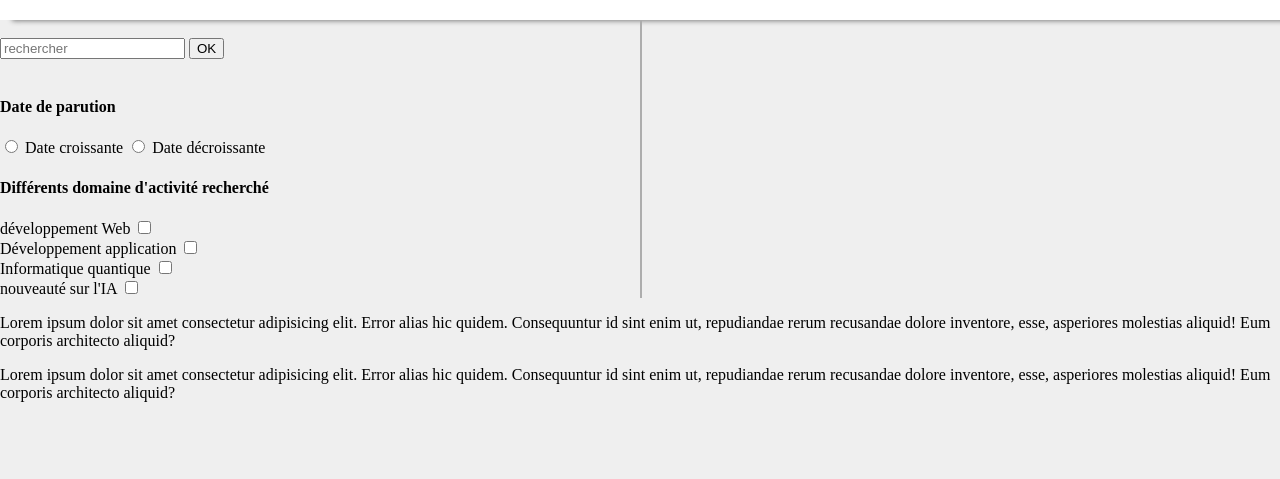
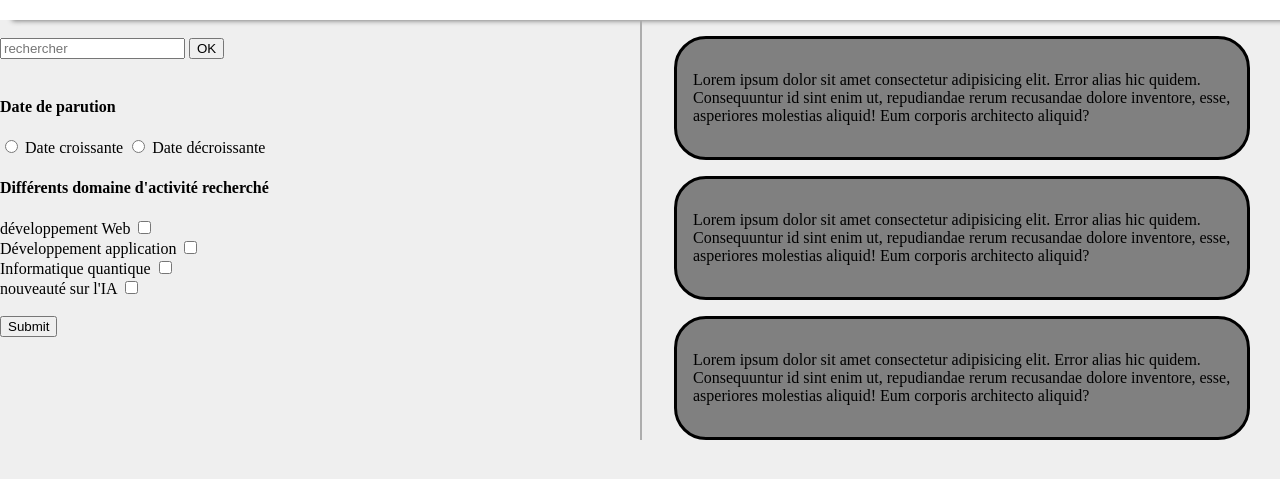
Before and after one commit to Destroyeur6315/Application-ReseauSocial, a plain HTML site: page Code/Code-FrontEnd/Html/faq.html in a window 1280 px wide. Shown: the part 79-558 px from the top of the page. Drawn offline with Linux system fonts and the light colour scheme.

Commit message:
modif page Faq

```diff
--- a/Code/Code-FrontEnd/Css/faq.css
+++ b/Code/Code-FrontEnd/Css/faq.css
@@ -32,8 +32,28 @@ nav{
     align-items: center;
 }
 
+#container{
+    display: flex;
+    flex-direction: row;
+    flex-wrap: wrap;
+}
+/*partie gauche*/
 #filter{
     width: 50%;
     border-right: 2px solid rgb(173, 173, 173);
+}
+/*partie droite*/
+#Faq{
+    display: flex;
+    flex-direction: column;
+    width: 45%;
+    padding-left: 2em;
+}
 
+.message{
+    border: solid;
+    margin-top: 1em;
+    padding: 1em;
+    background-color: grey;
+    border-radius: 2em;
 }
--- a/Code/Code-FrontEnd/Html/faq.html
+++ b/Code/Code-FrontEnd/Html/faq.html
@@ -34,6 +34,7 @@
             </nav>
 
         </header>
+    <div id="container">
         <div id="filter">
             <div id="rech">
                 <br>
@@ -62,13 +63,21 @@
                 <label for="ia">nouveauté sur l'IA</label>
                 <input type="checkbox" id="ia" value="ia">
             </div>
+            <div >
+            <br>
+            <input type="submit" id="valider">
+            </div>
         </div>
         <div id="Faq">
-        <div id="message1">
+            <div class="message">
                 <p>Lorem ipsum dolor sit amet consectetur adipisicing elit. Error alias hic quidem. Consequuntur id sint enim ut, repudiandae rerum recusandae dolore inventore, esse, asperiores molestias aliquid! Eum corporis architecto aliquid?</p>
             </div>
-        <div id="message2">
+            <div class="message">
+                <p>Lorem ipsum dolor sit amet consectetur adipisicing elit. Error alias hic quidem. Consequuntur id sint enim ut, repudiandae rerum recusandae dolore inventore, esse, asperiores molestias aliquid! Eum corporis architecto aliquid?</p>
+            </div>
+            <div class="message">
                 <p>Lorem ipsum dolor sit amet consectetur adipisicing elit. Error alias hic quidem. Consequuntur id sint enim ut, repudiandae rerum recusandae dolore inventore, esse, asperiores molestias aliquid! Eum corporis architecto aliquid?</p>
             </div>
         </div>
+    </div>
 </body>
```
Lines whose indentation alone changed are shown as unchanged.
